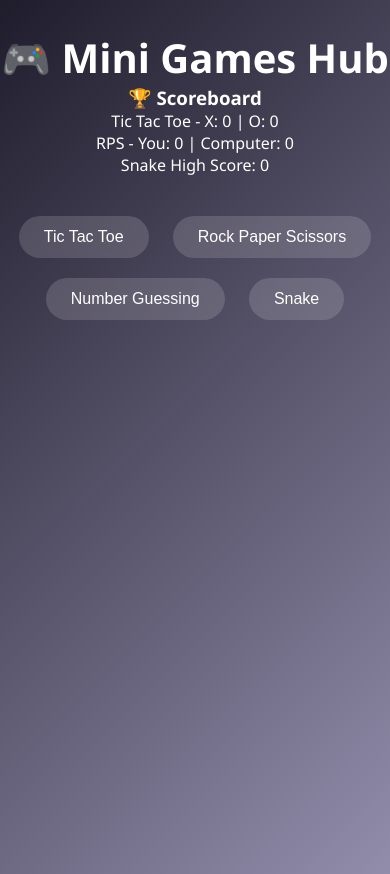
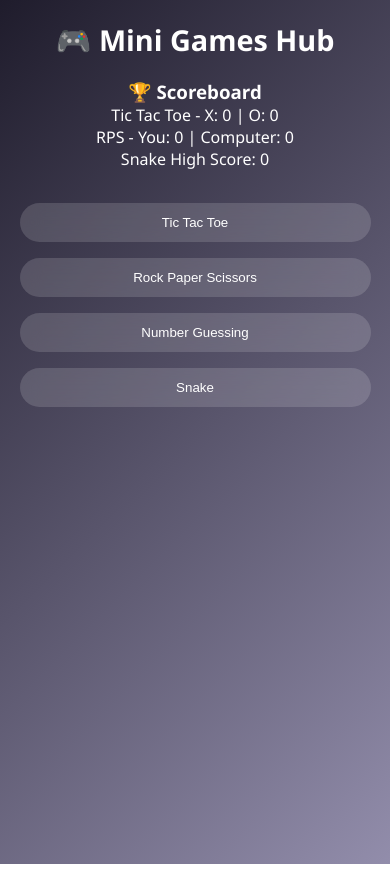
Before and after one commit to FlashStar09/game, a plain HTML site: page index.html in a window 390 px wide. Drawn offline with Linux system fonts and the light colour scheme.

Commit message:
Updated style.css

```diff
--- a/style.css
+++ b/style.css
@@ -10,44 +10,43 @@ body {
     min-height: 100vh;
     text-align: center;
     color: white;
-    overflow-x: hidden;
 }
 
 h1 {
-    margin-top: 30px;
-    font-size: 2.5rem;
-    animation: fadeDown 1s ease;
+    margin-top: 20px;
+}
+
+.scoreboard {
+    margin-top: 20px;
 }
 
 .menu {
-    margin: 30px 0;
+    margin: 25px 0;
 }
 
 .menu button {
-    padding: 12px 25px;
-    margin: 10px;
+    padding: 12px 20px;
+    margin: 8px;
     border: none;
     border-radius: 30px;
     cursor: pointer;
-    font-size: 16px;
     background: rgba(255,255,255,0.15);
     color: white;
     backdrop-filter: blur(10px);
-    transition: all 0.3s ease;
+    transition: 0.3s ease;
 }
 
 .menu button:hover {
     background: white;
     color: #1f1c2c;
     transform: translateY(-5px);
-    box-shadow: 0 10px 20px rgba(0,0,0,0.3);
 }
 
 .game {
+    display: none;
     opacity: 0;
     transform: translateY(20px);
     transition: all 0.5s ease;
-    display: none;
 }
 
 .game.active {
@@ -58,23 +57,22 @@ h1 {
 
 .board {
     display: grid;
-    grid-template-columns: repeat(3, 100px);
+    grid-template-columns: repeat(3, 1fr);
     gap: 10px;
-    justify-content: center;
-    margin: 30px auto;
+    max-width: 320px;
+    margin: 20px auto;
 }
 
 .cell {
-    width: 100px;
-    height: 100px;
+    aspect-ratio: 1/1;
     background: rgba(255,255,255,0.1);
     border-radius: 15px;
-    font-size: 2.5em;
+    font-size: 2rem;
     display: flex;
     justify-content: center;
     align-items: center;
     cursor: pointer;
-    transition: all 0.3s ease;
+    transition: 0.3s;
 }
 
 .cell:hover {
@@ -83,13 +81,11 @@ h1 {
 }
 
 button {
-    padding: 10px 20px;
-    margin: 10px;
+    padding: 10px 18px;
+    margin: 8px;
     border-radius: 20px;
     border: none;
     cursor: pointer;
-    background: #ffffff;
-    color: #1f1c2c;
     transition: 0.3s;
 }
 
@@ -105,15 +101,18 @@ input {
     text-align: center;
 }
 
-/* Animations */
+canvas {
+    background: #111;
+    margin-top: 20px;
+    max-width: 90%;
+}
 
-@keyframes fadeDown {
-    from {
-        opacity: 0;
-        transform: translateY(-30px);
+@media (max-width: 600px) {
+    h1 {
+        font-size: 1.8rem;
     }
-    to {
-        opacity: 1;
-        transform: translateY(0);
+
+    .menu button {
+        width: 90%;
     }
 }
```
